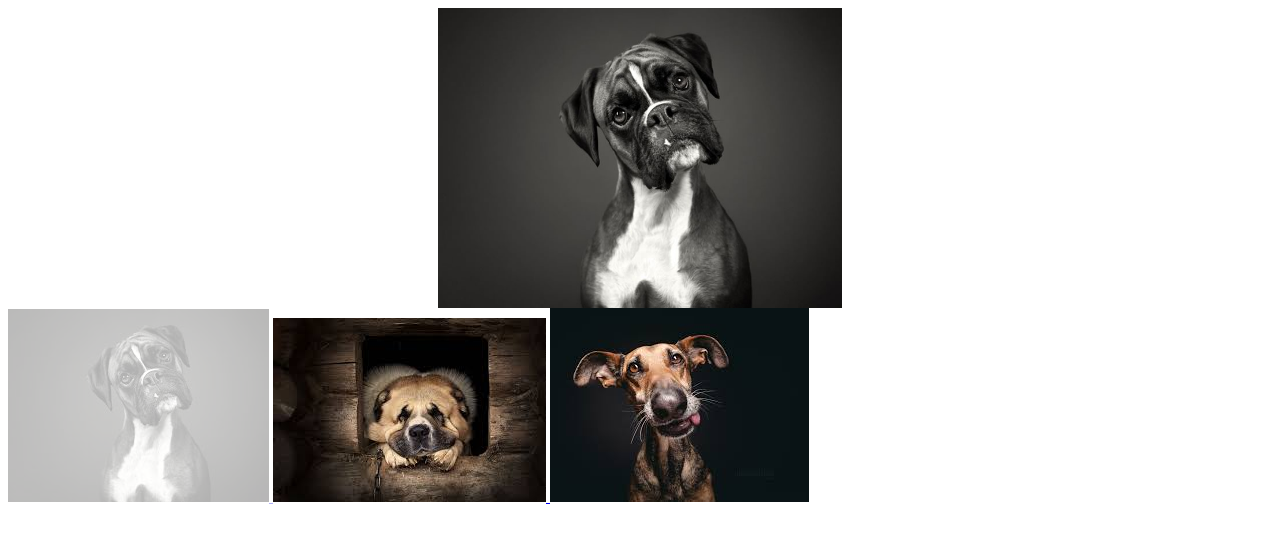
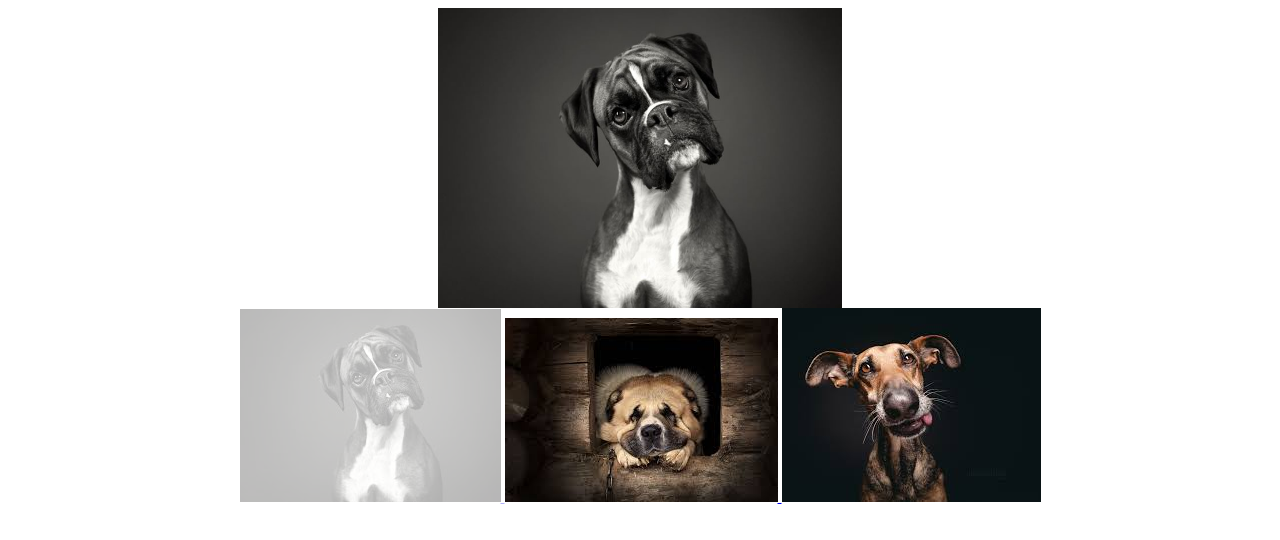
Before and after one commit to FrankRuiiz/J_DUCKETT_PROTOTYPES, a plain HTML site: page photoViewer/index.html in a window 1280 px wide. Drawn offline with nearby package versions, Linux system fonts and the light colour scheme.

Commit message:
centered thumbs under main image - Frank

```diff
--- a/photoViewer/style.css
+++ b/photoViewer/style.css
@@ -20,6 +20,10 @@
     left: 50%
 }
 
+#thumbnails {
+    text-align: center;
+}
+
 a.active {
     opacity: 0.3;
 }
```
